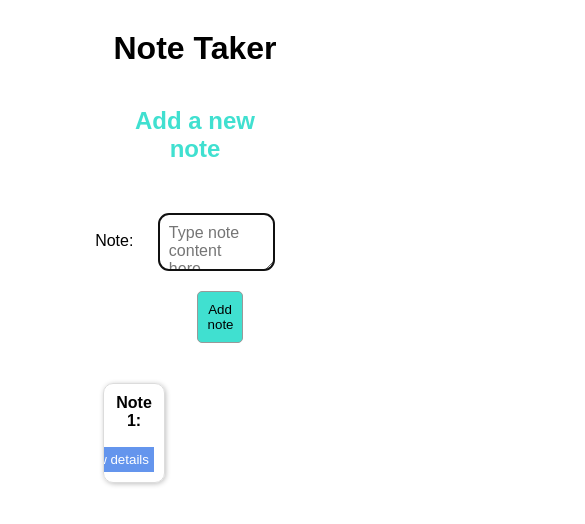
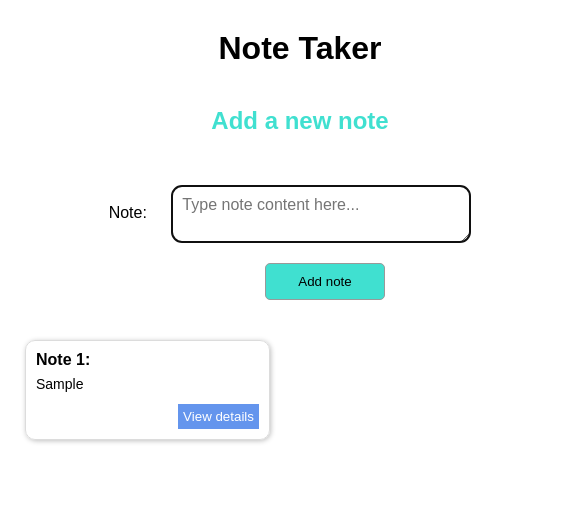
Before and after one commit to devKiratu/note-taker, a plain HTML site: page index.html in a window 390 px wide. Both pictures are taken after typing "Sample" into the empty fields and a click on the button "Add note". Shown: the whole page, 585 px wide, since content can reach past the window. Drawn offline with Linux system fonts and the light colour scheme.

Commit message:
add a max length for notes snippets & make app responsive

```diff
--- a/index.js
+++ b/index.js
@@ -35,7 +35,13 @@ addBtn.addEventListener("click", (e) => {
 
 		let sticky = document.createElement("p");
 		sticky.setAttribute("id", "new-note");
-		sticky.innerHTML = `${input.value}`;
+
+		const maxLength = 35;
+
+		sticky.innerHTML =
+			input.value.length > maxLength
+				? `${input.value.substr(0, maxLength)}...`
+				: input.value;
 
 		//Append created elements to the notes-board
 		noteWrapper.appendChild(noteNumber);
--- a/style.css
+++ b/style.css
@@ -7,7 +7,8 @@
 
 body {
 	font-family: Arial, Helvetica, sans-serif;
-	width: 60vw;
+	width: 50vw;
+	min-width: 600px;
 	margin: 0 auto;
 	text-align: center;
 }
@@ -49,7 +50,7 @@ button#add {
 
 div.notes-board {
 	margin-top: 20px;
-	width: auto;
+	min-width: 500px;
 	display: grid;
 	grid-template-columns: 2fr 2fr;
 	gap: 10px;
```
